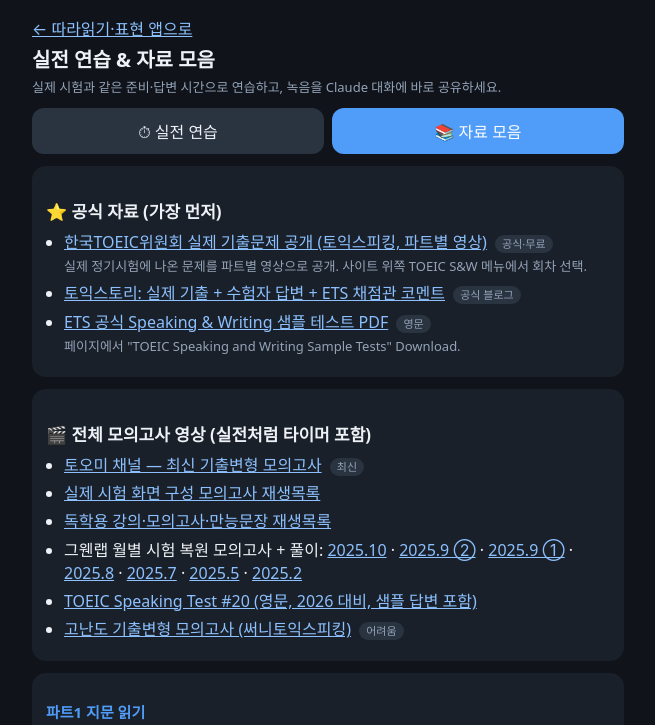
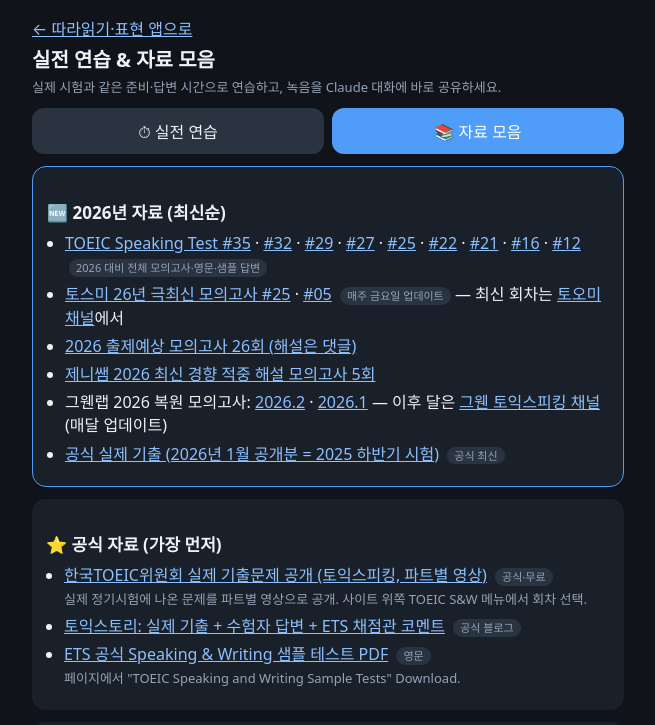
Before and after one commit to chiyun123-hub/toss-practice, a plain HTML site: page exam.html in a window 1280 px wide. Both pictures are taken after a click on the button "📚 자료 모음". Shown: the top 725 px of the page, without its empty margins (312-967 px from the left). Drawn offline with Linux system fonts and the light colour scheme.

Commit message:
Add 2026 mock test resources
Co-Authored-By: Claude Opus 5.5 <noreply@anthropic.com>
Claude-Session: https://claude.ai/code/session_0127Jm3WNtkFh1Q2eqM6Rv61

```diff
--- a/exam.html
+++ b/exam.html
@@ -75,6 +75,17 @@ ul.links li{margin:5px 0;line-height:1.45}
 
   <!-- RESOURCES -->
   <section id="secR" class="hide">
+    <div class="card" style="border:1px solid #4f9cf9">
+      <h2>🆕 2026년 자료 (최신순)</h2>
+      <ul class="links">
+        <li><a href="https://www.youtube.com/watch?v=IL3UlM3VnKY" target="_blank">TOEIC Speaking Test #35</a> · <a href="https://www.youtube.com/watch?v=T67vps1dkzQ" target="_blank">#32</a> · <a href="https://www.youtube.com/watch?v=WND6iseLZxw" target="_blank">#29</a> · <a href="https://www.youtube.com/watch?v=BG3yq3iAeFE" target="_blank">#27</a> · <a href="https://www.youtube.com/watch?v=a1xMlaUCiqk" target="_blank">#25</a> · <a href="https://www.youtube.com/watch?v=ARB9V7-LJDI" target="_blank">#22</a> · <a href="https://www.youtube.com/watch?v=EP4pl3VmKfE" target="_blank">#21</a> · <a href="https://www.youtube.com/watch?v=Qww_oEHVw9g" target="_blank">#16</a> · <a href="https://www.youtube.com/watch?v=sTlMyfYU4kU" target="_blank">#12</a> <span class="tag">2026 대비 전체 모의고사·영문·샘플 답변</span></li>
+        <li><a href="https://www.youtube.com/watch?v=tU4Q6Dl0_7s" target="_blank">토스미 26년 극최신 모의고사 #25</a> · <a href="https://www.youtube.com/watch?v=zi8Na1QM0vs" target="_blank">#05</a> <span class="tag">매주 금요일 업데이트</span> — 최신 회차는 <a href="https://www.youtube.com/@tosme_opicme" target="_blank">토오미 채널</a>에서</li>
+        <li><a href="https://www.youtube.com/watch?v=ec7243bgi28" target="_blank">2026 출제예상 모의고사 26회 (해설은 댓글)</a></li>
+        <li><a href="https://www.youtube.com/watch?v=I7ef12SQQ6c" target="_blank">제니쌤 2026 최신 경향 적중 해설 모의고사 5회</a></li>
+        <li>그웬랩 2026 복원 모의고사: <a href="https://www.youtube.com/watch?v=V-RGA42rruE" target="_blank">2026.2</a> · <a href="https://www.youtube.com/watch?v=yS6Ave63qak" target="_blank">2026.1</a> — 이후 달은 <a href="https://www.youtube.com/channel/UCm3tzuevoAq9vvjsbgcr0pQ" target="_blank">그웬 토익스피킹 채널</a>(매달 업데이트)</li>
+        <li><a href="https://m.exam.toeic.co.kr/content/common/realQuestion.php?examCate=TOS" target="_blank">공식 실제 기출 (2026년 1월 공개분 = 2025 하반기 시험)</a> <span class="tag">공식 최신</span></li>
+      </ul>
+    </div>
     <div class="card">
       <h2>⭐ 공식 자료 (가장 먼저)</h2>
       <ul class="links">
```
